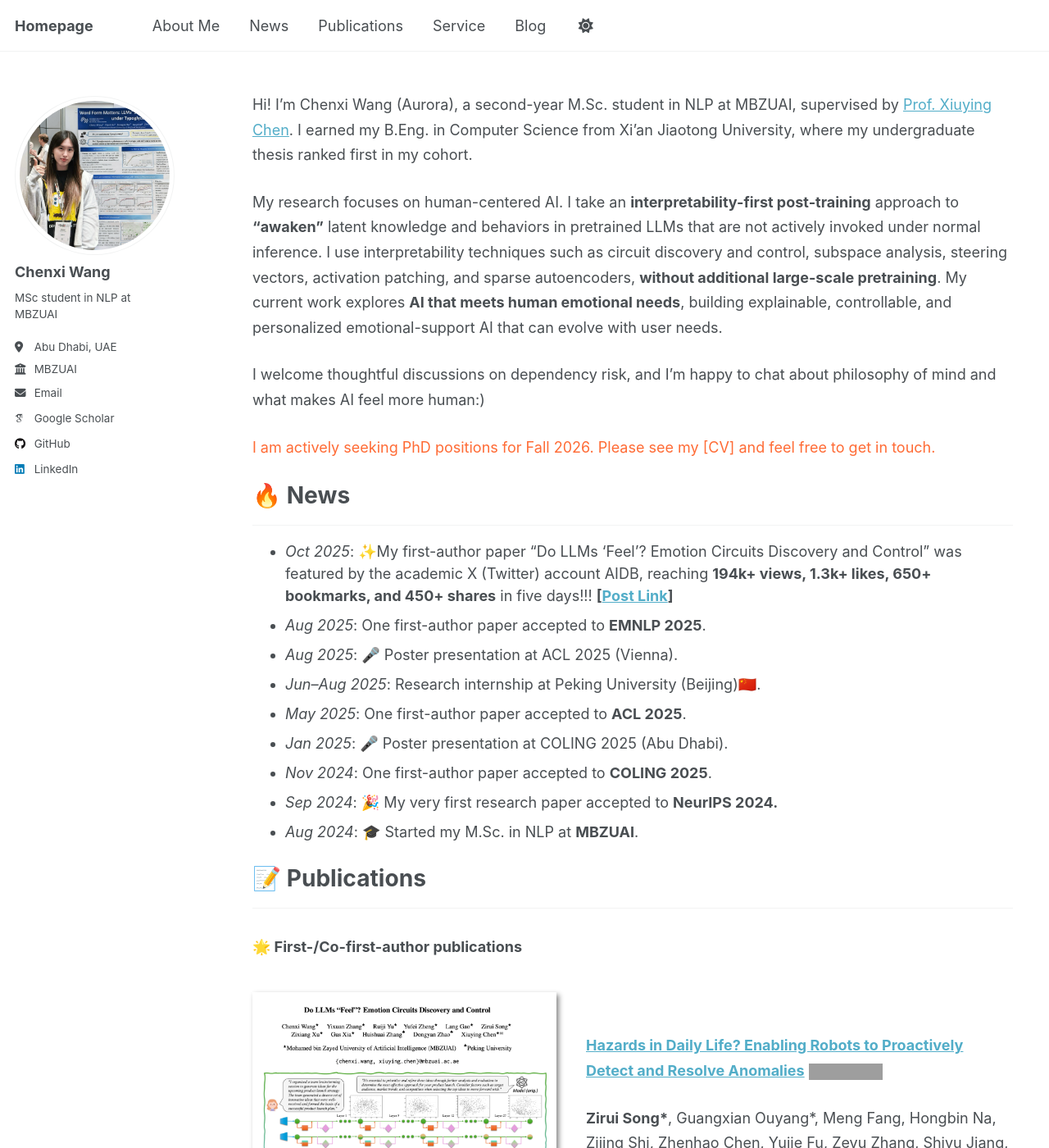
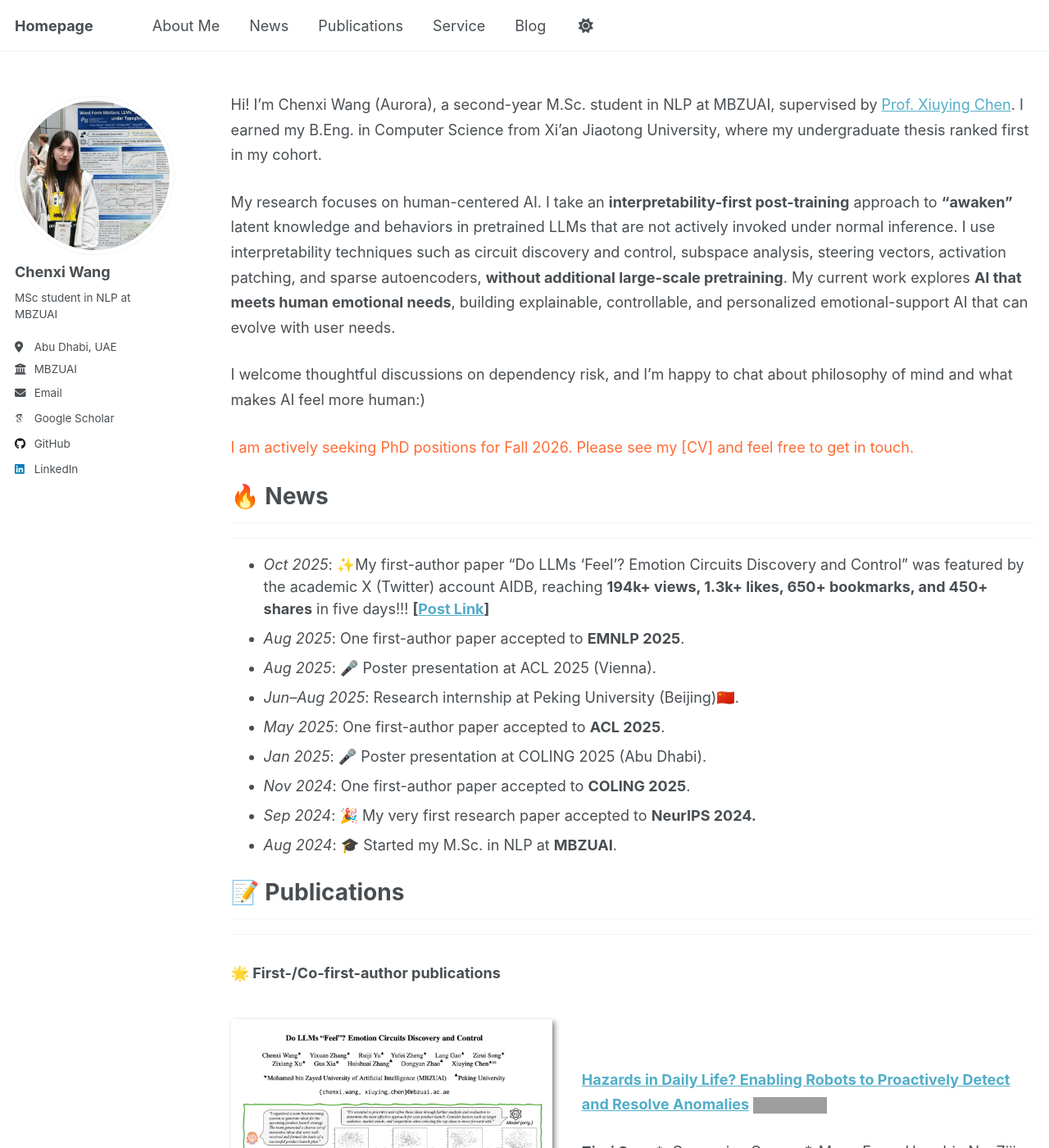
Before and after one commit to Aurora-cx/Aurora-cx.github.io, a Jekyll site: the page built from _pages/about.md, in a window 1280 px wide and 1400 px high. Shown: the whole window at 82% size. Built offline with Jekyll 4.4.1, drawn with Linux system fonts in a browser that asks for light colours; some web fonts are replaced; a script that is not in the unit is left out; grey boxes are pictures that could not be loaded.

Commit message:
Update page layout to match advisor's configuration and add anchor offset

```diff
--- a/_sass/layout/_page.scss
+++ b/_sass/layout/_page.scss
@@ -18,9 +18,9 @@
 
 .page {
   @include breakpoint($large) {
-    @include span(9.5 of 12 last);
-    @include prefix(0.25 of 12);
-    @include suffix(0.25 of 12);
+    @include span(10 of 12 last);
+    @include prefix(0.5 of 12);
+    @include suffix(0 of 12);
   }
 
   .page__inner-wrap {
@@ -49,6 +49,23 @@
 }
 
 .page__content {
+  #about-me {
+    margin-top: -10em;
+    &:before {
+      content: '';
+      display: block;
+      position: relative;
+      width: 0;
+      height: 10em;
+      margin-top: -10em;
+    }
+  }
+
+  h1 {
+    margin-top: 1em;
+    padding-bottom: 0.5em;
+    border-bottom: 1px solid var(--global-border-color);
+  }
 
   h2 {
     padding-bottom: 0.5em;
```
